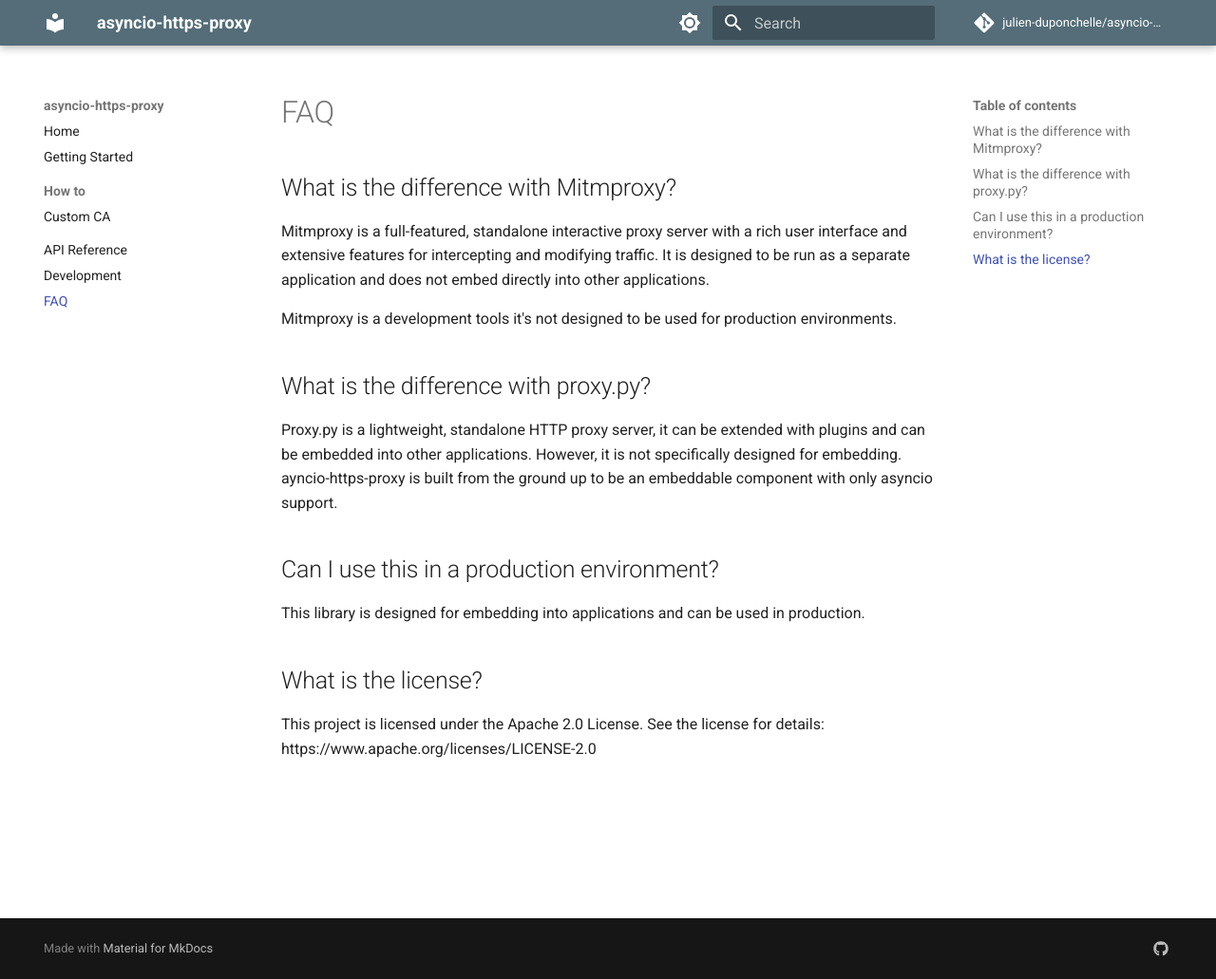
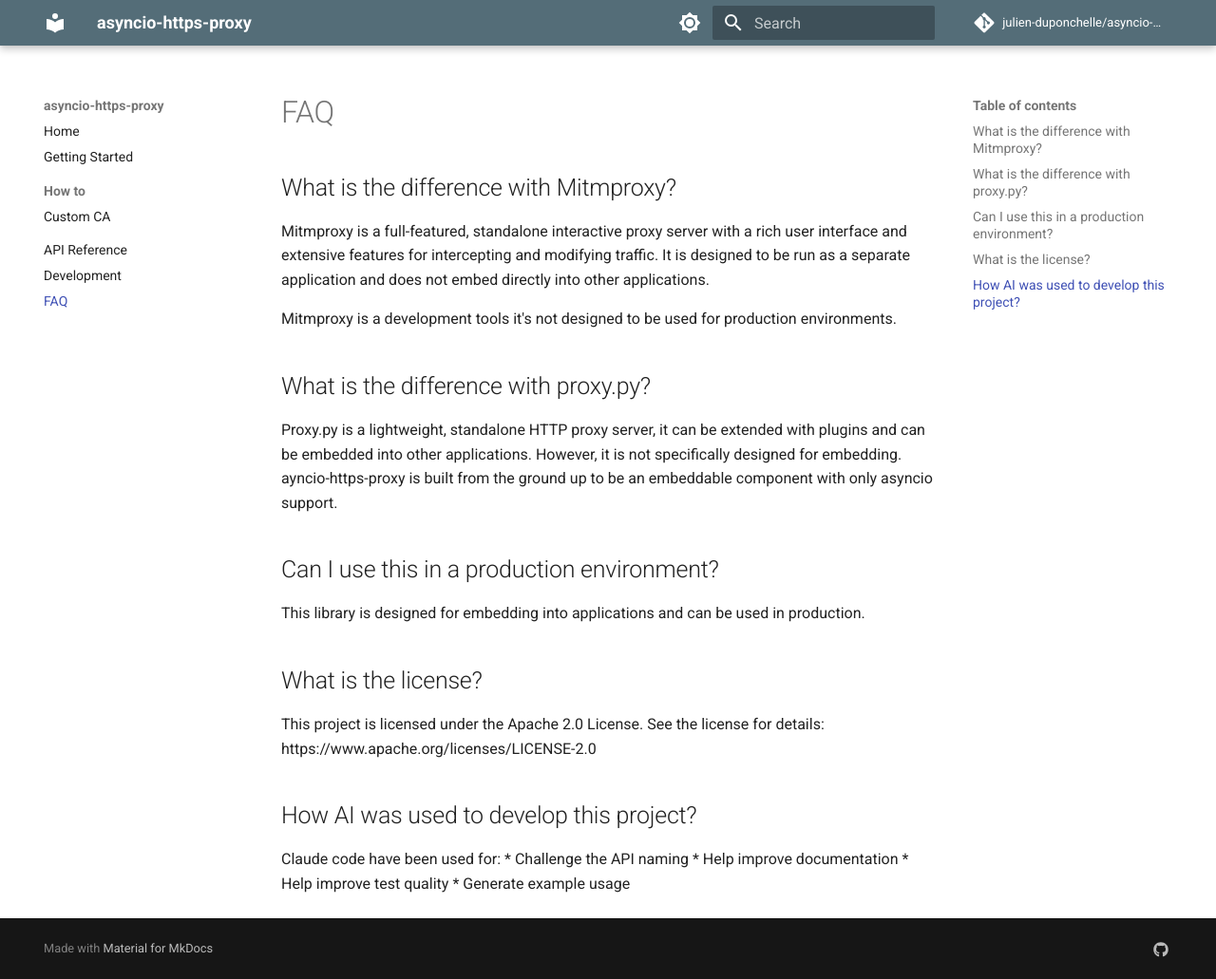
Before and after one commit to julien-duponchelle/asyncio-https-proxy, an MkDocs documentation site: the page built from docs/faq.md, in a window 1280 px wide and 1031 px high. Shown: the whole window at 95% size. Built offline with MkDocs 1.6.1 and Material for MkDocs 9.7.7, drawn with Linux system fonts in a browser that asks for light colours; comment, search, counter and statistics services are not loaded.

Commit message:
Update claude instruction and clarify AI usage in the development

```diff
--- a/docs/faq.md
+++ b/docs/faq.md
@@ -17,3 +17,12 @@ This library is designed for embedding into applications and can be used in prod
 ## What is the license?
 
 This project is licensed under the Apache 2.0 License. See the license for details: https://www.apache.org/licenses/LICENSE-2.0
+
+
+## How AI was used to develop this project?
+
+Claude code have been used for:
+* Challenge the API naming
+* Help improve documentation
+* Help improve test quality
+* Generate example usage
```
Also changed, not shown: CLAUDE.md (+5 -3 lines).
